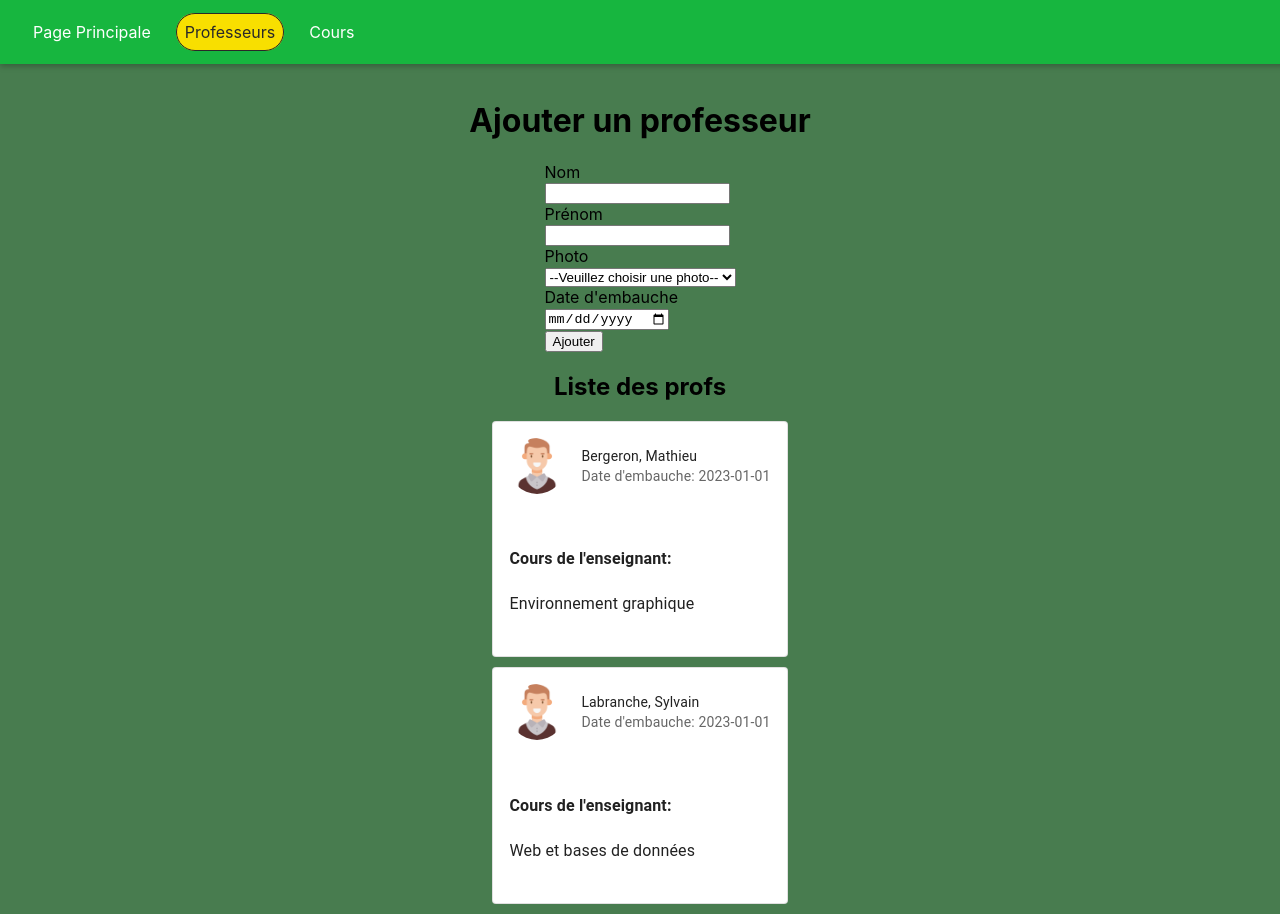
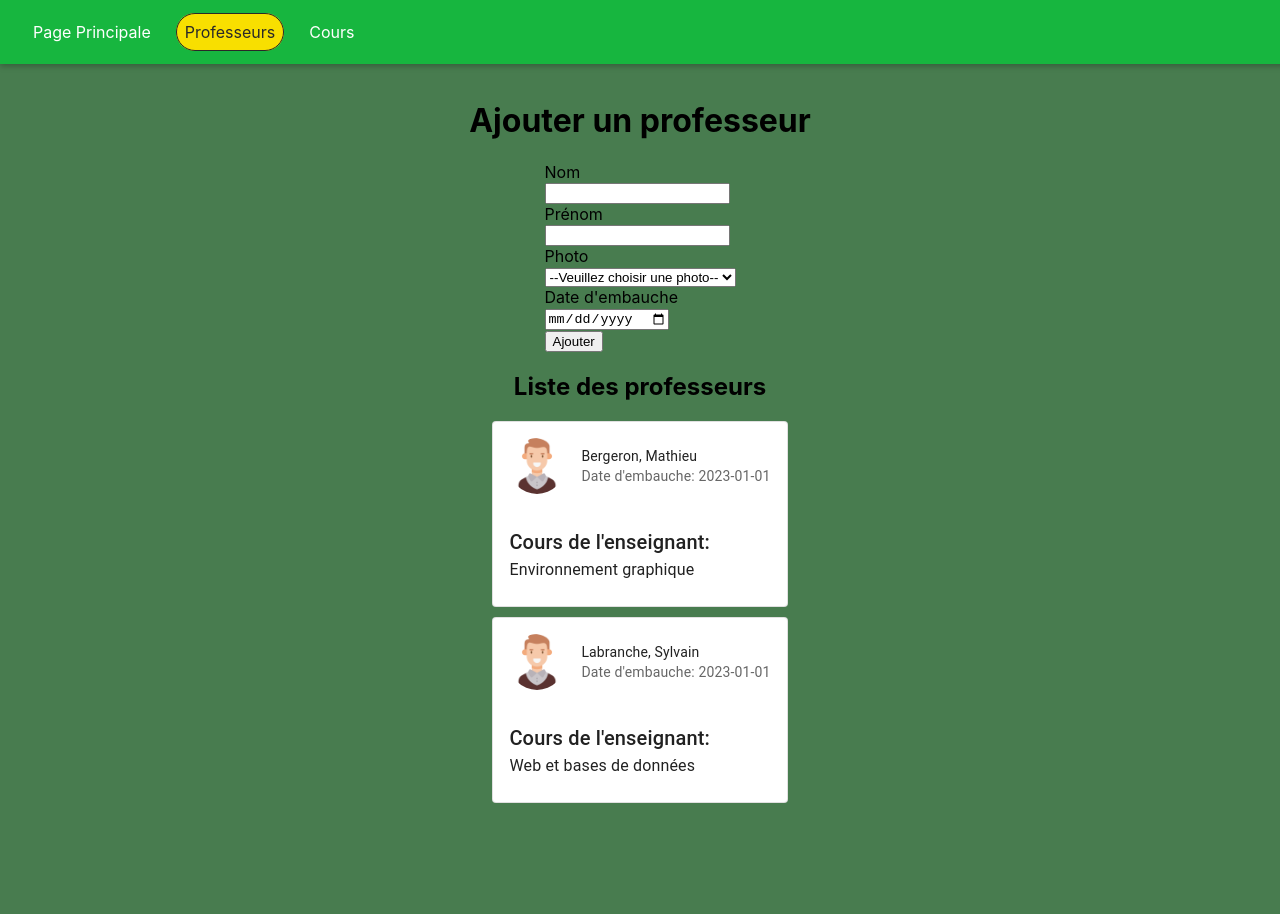
Before and after one commit to PierrickViot-Launier/Web-TP1, a React (Create React App) app: page /Professors in a window 1280 px wide. After the commit the page ends 813 px from the top, so only its background shows below. Built offline with nearby package versions, Linux system fonts and the light colour scheme.

Commit message:
Modification des professeurs

```diff
--- /dev/null
+++ b/src/Components/ProfessorItem.css
@@ -0,0 +1,3 @@
+.card {
+  background-color: rgb(41, 207, 213);
+}
--- a/src/Components/ProfessorItem.jsx
+++ b/src/Components/ProfessorItem.jsx
@@ -10,6 +10,8 @@ import {
 
 import maleTeacher from "../Assets/Images/male_teacher.png";
 import femaleTeacher from "../Assets/Images/female-teacher.png";
+
+import "./ProfessorItem.css";
 
 export default function ProfessorItem({
   nom,
@@ -43,13 +45,13 @@ export default function ProfessorItem({
       />
 
       <CardContent>
-        <Typography>
-          <h4>Cours de l'enseignant:</h4>
+        <Typography variant="h6">Cours de l'enseignant:</Typography>
 
-          {listeCours.map((cours) => (
-            <p key={cours}>{cours}</p>
-          ))}
-        </Typography>
+        {listeCours.map((cours) => (
+          <Typography variant="body1" key={cours}>
+            {cours}
+          </Typography>
+        ))}
       </CardContent>
     </div>
   );
--- a/src/Screens/ProfessorsScreen.css
+++ b/src/Screens/ProfessorsScreen.css
@@ -8,7 +8,3 @@
 .item {
   margin-bottom: 10px;
 }
-
-.card {
-  background-color: rgb(56, 120, 122);
-}
--- a/src/Screens/ProfessorsScreen.jsx
+++ b/src/Screens/ProfessorsScreen.jsx
@@ -25,7 +25,7 @@ export default function ProfessorsScreen({ addProfessor, professors }) {
     <div className="body">
       <NewProfessor addProfessor={addProfessor} />
 
-      <h2>Liste des profs</h2>
+      <h2>Liste des professeurs</h2>
 
       {orderedProfessors().map((professor) => (
         <div className="item" key={professor.nom}>
```
